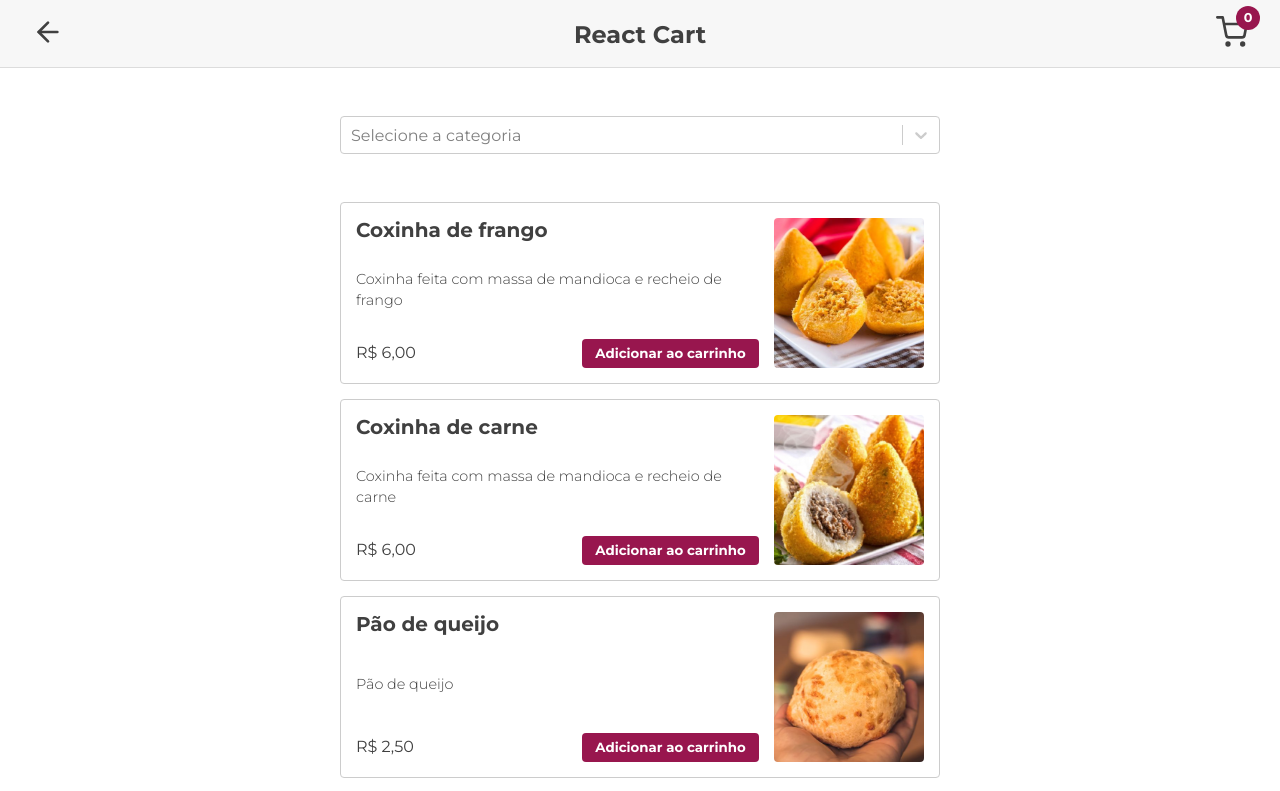
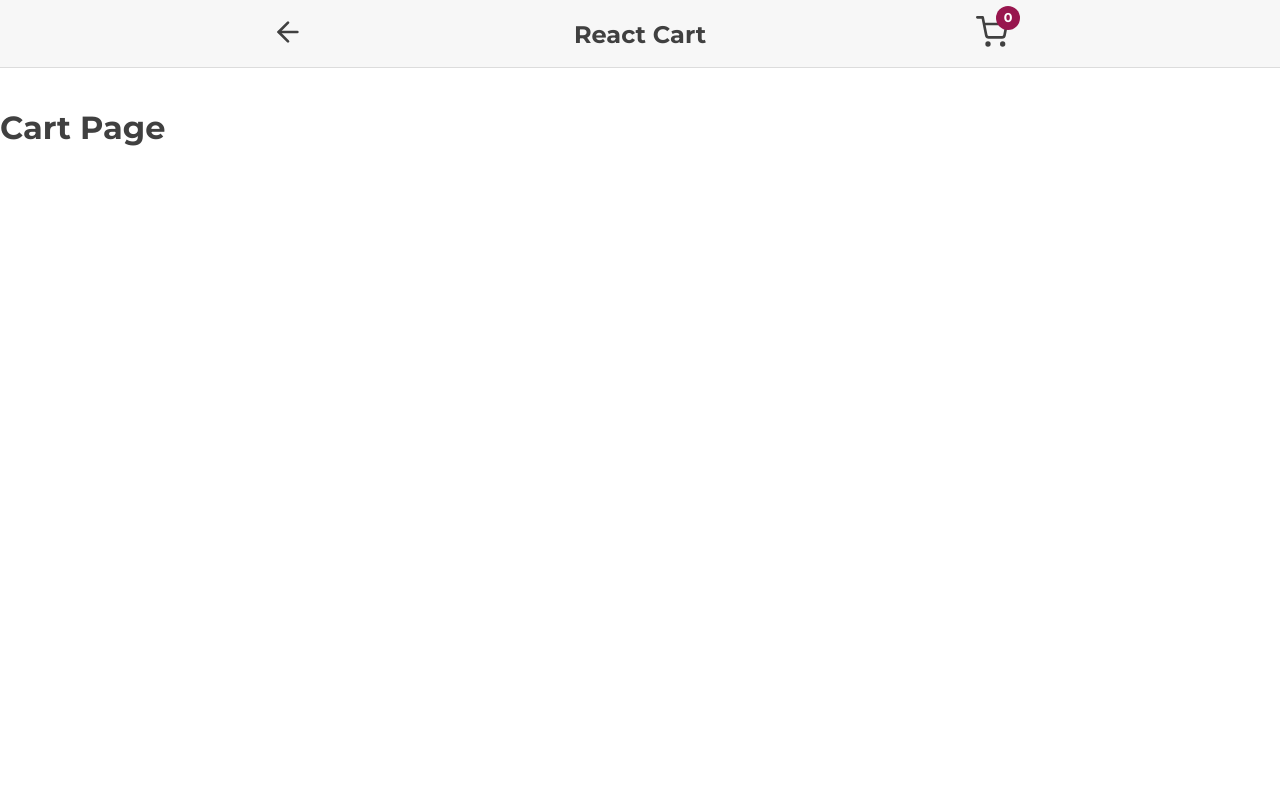
Before and after one commit to GuilhermeAmado/react-shopping-cart, a React (Create React App) app: page /checkout in a window 1280 px wide. Shown: the top 791 px of the page. Built offline with nearby package versions, Linux system fonts and the light colour scheme; the HTML template or start-up script is replaced by a standard one.

Commit message:
add routes and change toast location

```diff
--- a/package.json
+++ b/package.json
@@ -14,6 +14,7 @@
     "react-dom": "^17.0.2",
     "react-hot-toast": "^1.0.2",
     "react-icons": "^4.2.0",
+    "react-router-dom": "^5.2.0",
     "react-scripts": "4.0.3",
     "react-select": "^4.3.1",
     "styled-components": "^5.3.0",
--- a/src/App.js
+++ b/src/App.js
@@ -2,16 +2,23 @@ import React from 'react';
 import GlobalStyle from './GlobalStyle';
 import Header from './components/Header';
 import ProductsPage from './pages/ProductsPage';
+import CartPage from './pages/CartPage';
 import { CartContextProvider } from './CartContext';
 import { Toaster } from 'react-hot-toast';
+import { BrowserRouter, Switch, Route } from 'react-router-dom';
 
 function App() {
   return (
     <CartContextProvider>
-      <Toaster position="bottom-center" />
       <GlobalStyle />
-      <Header />
-      <ProductsPage />
+      <Toaster position="top-right" />
+      <BrowserRouter>
+        <Header />
+        <Switch>
+          <Route exact path="/" component={ProductsPage} />
+          <Route path="/checkout" component={CartPage} />
+        </Switch>
+      </BrowserRouter>
     </CartContextProvider>
   );
 }
--- a/src/GlobalStyle.js
+++ b/src/GlobalStyle.js
@@ -23,12 +23,18 @@ const GlobalStyle = createGlobalStyle`
 
   html {
     font-family: 'Montserrat', sans-serif;
+    overflow-y: scroll;
   }
 
   body {
       box-sizing: border-box;
       color: var(--text-dark);
   }
+
+  a {
+    color: inherit;
+    text-decoration: none
+  }
 `;
 
 export default GlobalStyle;
--- a/src/components/Header.js
+++ b/src/components/Header.js
@@ -2,6 +2,7 @@ import React from 'react';
 import styled from 'styled-components';
 import { FiArrowLeft } from 'react-icons/fi';
 import ShoppingCartIcon from './ShoppingCartIcon';
+import { Link, useLocation } from 'react-router-dom';
 
 const StyledHeader = styled.header`
   margin-bottom: 40px;
@@ -13,7 +14,12 @@ const StyledHeader = styled.header`
   left: 0;
   z-index: 1;
 
-  svg:hover {
+  nav {
+    max-width: 800px;
+    margin: 0 auto;
+  }
+
+  a:hover {
     color: var(--accent-color);
   }
 
@@ -28,18 +34,27 @@ const StyledHeader = styled.header`
 `;
 
 const Header = () => {
+  const location = useLocation();
   return (
     <StyledHeader>
       <nav>
         <ul>
           <li>
-            <FiArrowLeft size="2rem" />
+            {location.pathname !== '/' && (
+              <Link to="/">
+                <FiArrowLeft size="2rem" />
+              </Link>
+            )}
           </li>
           <li>
-            <h1>React Cart</h1>
+            <Link to="/">
+              <h1>React Cart</h1>
+            </Link>
           </li>
           <li>
-            <ShoppingCartIcon />
+            <Link to="/checkout">
+              <ShoppingCartIcon />
+            </Link>
           </li>
         </ul>
       </nav>
--- a/src/pages/CartPage.js
+++ b/src/pages/CartPage.js
@@ -1,7 +1,11 @@
 import React from 'react';
 
 const CartPage = () => {
-  return <div></div>;
+  return (
+    <div>
+      <h1>Cart Page</h1>
+    </div>
+  );
 };
 
 export default CartPage;
```
Also changed, not shown: 1 other file (tests, documents, lock files or other folders).
